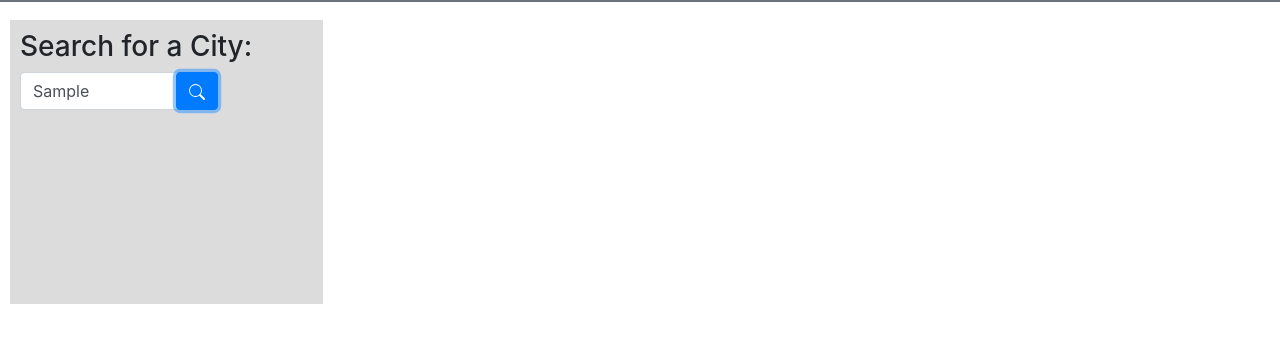
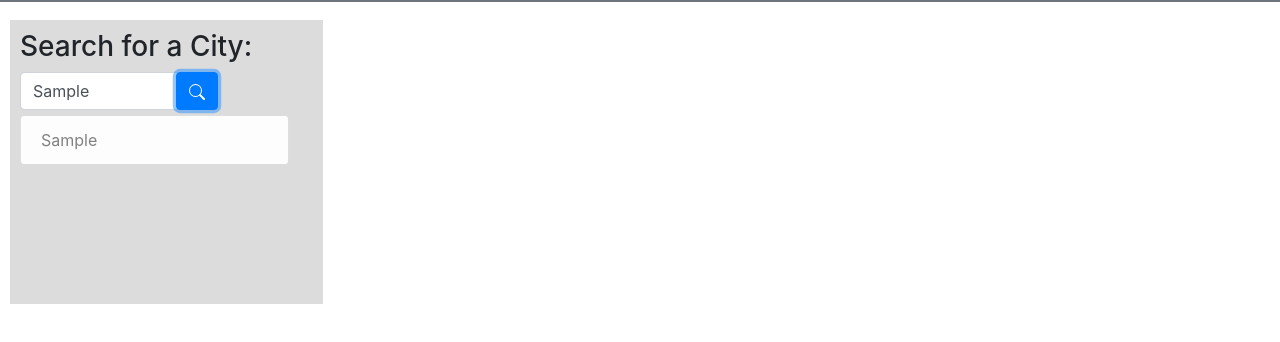
Before and after one commit to 193G/module-06-challenge-weather-dashboard, a plain HTML site: page index.html in a window 1280 px wide. Both pictures are taken after typing "Sample" into the empty fields and a click on the button 197 px from the left and 176 px from the top of the page. Shown: the part 86-428 px from the top of the page. Drawn offline with nearby package versions, Linux system fonts and the light colour scheme; no server answers.

Commit message:
added code the saved cities

```diff
--- a/assets/js/script.js
+++ b/assets/js/script.js
@@ -1,25 +1,35 @@
-var apiKey ="ccdd9b24c11281c38d5599dd95574989"
-var cityInput =$("#cityName")
+// saving API key from OPen Weather
+var apiKey = "ccdd9b24c11281c38d5599dd95574989"
+var cityInput = $("#cityName")
+
+
+
 $("form").submit(function(e){
     e.preventDefault()
-    var city =cityInput.val()
+    console.log(e)
+    var city = cityInput.val()
     console.log (city)
     currentWeather(city)
+    $("#city-list").append(`<button type="button" class="list-group-item list-group-item-light list-group-item-action city-name" onClick="currentWeather('${city}')">` + city);
 })
+
 
 function currentWeather(city){
     fetch(`https://api.openweathermap.org/data/2.5/weather?q=${city}&appid=${apiKey}`)
-        .then((response) => response.json())
+        .then((response) => {
+            // console.log(response)
+            return response.json()
+        })
         .then((data) => {
             $(".results-panel").addClass("visible");
-            // console.log(data)
+            console.log(data)
             $("#city-name").text(data.name)
             $("#currentIcon").attr("src",`http://openweathermap.org/img/w/${data.weather[0].icon}.png`)
             $("#temperature").text(data.main.temp)
             $("#humidity").text(data.main.humidity)
             fiveDayForecast(city)
-            $("#city-list").append('<button type="button" class="list-group-item list-group-item-light list-group-item-action city-name">' + city);
-                localStorage.setItem(city, city);
+
+            localStorage.setItem(city, city);
         });
 }
 
```
Also changed, not shown: index.html (line endings or trailing spaces).
